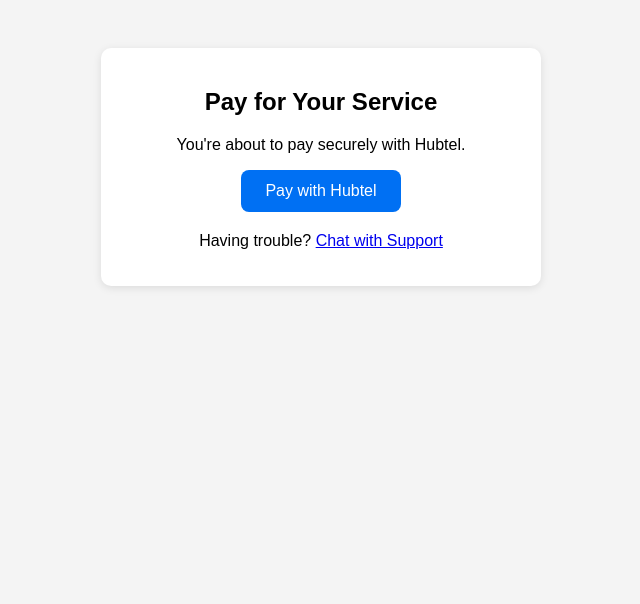
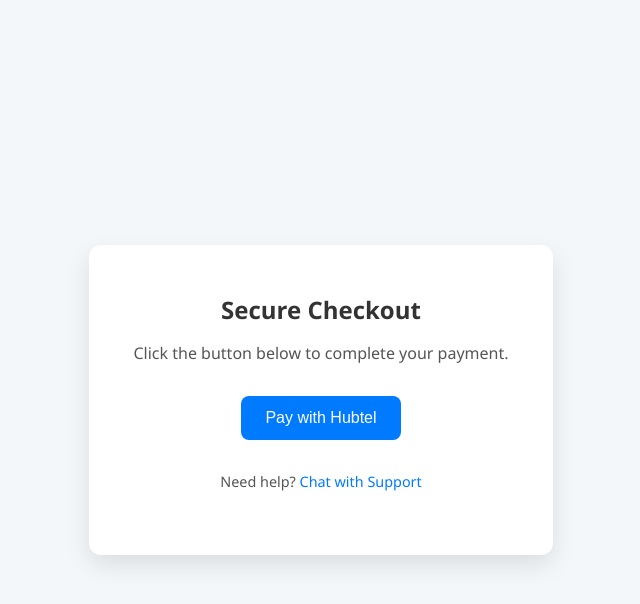
Before and after one commit to bigunclems/hubtel-checkout, a plain HTML site: page index.html in a window 1280 px wide. Shown: the whole page, without its empty margins (319-959 px from the left). Drawn offline with Linux system fonts and the light colour scheme.

Commit message:
Add basic payment page

```diff
--- a/index.html
+++ b/index.html
@@ -3,49 +3,81 @@
 <head>
   <meta charset="UTF-8" />
   <meta name="viewport" content="width=device-width, initial-scale=1.0"/>
-  <title>Secure Payment - Big Uncle Technologies</title>
+  <title>Secure Checkout | Big Uncle Technologies</title>
   <style>
     body {
-      font-family: Arial, sans-serif;
-      padding: 40px;
-      background-color: #f4f4f4;
+      font-family: 'Segoe UI', Tahoma, Geneva, Verdana, sans-serif;
+      background: #f4f7fa;
+      display: flex;
+      flex-direction: column;
+      align-items: center;
+      justify-content: center;
+      height: 100vh;
+      margin: 0;
+    }
+
+    .card {
+      background: white;
+      padding: 2rem;
+      border-radius: 12px;
+      box-shadow: 0 10px 25px rgba(0, 0, 0, 0.1);
       text-align: center;
+      max-width: 400px;
+      width: 90%;
     }
-    .container {
-      max-width: 400px;
-      margin: auto;
-      background: white;
-      padding: 20px;
-      border-radius: 10px;
-      box-shadow: 0 2px 8px rgba(0,0,0,0.1);
+
+    h1 {
+      margin-bottom: 1rem;
+      font-size: 1.5rem;
+      color: #333;
     }
+
+    p {
+      margin-bottom: 2rem;
+      color: #555;
+    }
+
     button {
-      background-color: #0070f3;
+      background-color: #007aff;
       color: white;
-      padding: 12px 24px;
-      font-size: 16px;
+      padding: 0.8rem 1.5rem;
       border: none;
       border-radius: 8px;
+      font-size: 1rem;
       cursor: pointer;
+      transition: background-color 0.2s ease-in-out;
     }
+
     button:hover {
-      background-color: #0051a8;
+      background-color: #005ecb;
+    }
+
+    .support {
+      margin-top: 2rem;
+      font-size: 0.9rem;
+    }
+
+    .support a {
+      color: #007aff;
+      text-decoration: none;
+    }
+
+    .support a:hover {
+      text-decoration: underline;
     }
   </style>
 </head>
 <body>
-  <div class="container">
-    <h2>Pay for Your Service</h2>
-    <p>You're about to pay securely with Hubtel.</p>
-
-    <!-- Replace this URL when Hubtel gives you a real payment link -->
-    <button onclick="window.location.href='https://hubtel.com/pay/pay.bigunclems.com'">
+  <div class="card">
+    <h1>Secure Checkout</h1>
+    <p>Click the button below to complete your payment.</p>
+    <button onclick="window.location.href='https://pay.hubtel.com/JXHeL9q8fA'">
       Pay with Hubtel
     </button>
 
-    <p style="margin-top:20px;">
-      Having trouble? <a href="https://wa.me/233543899498">Chat with Support</a>
-    </p>
+    <div class="support">
+      <p>Need help? <a href="https://wa.me/233543899498">Chat with Support</a></p>
+    </div>
   </div>
 </body>
 </html>
```
